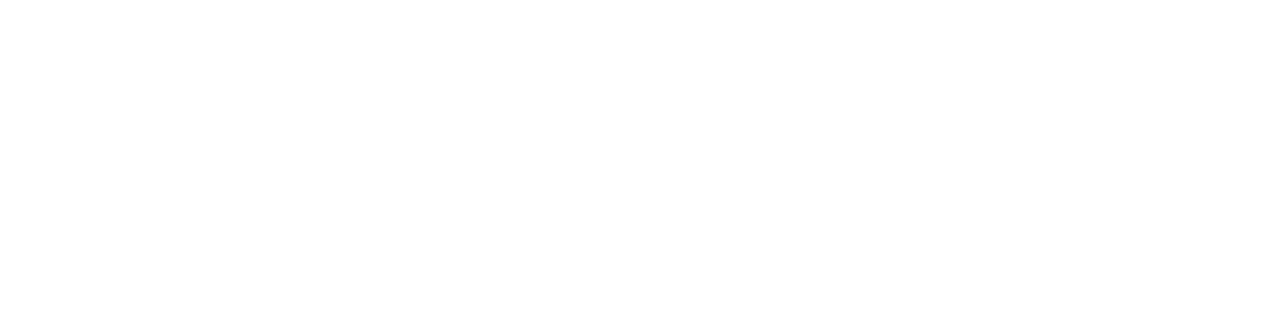
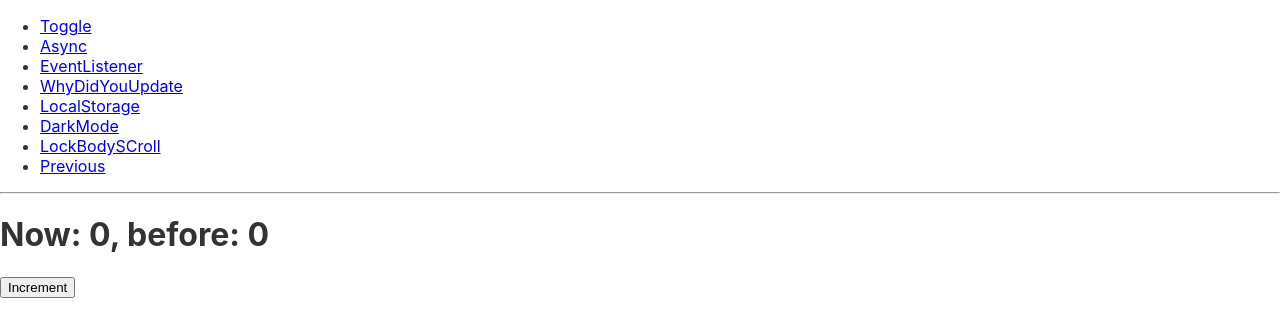
Before and after one commit to shuangmianxiaoQ/use-hooks, a React (Create React App) app: page /previous in a window 1280 px wide. Before the commit this address had no page. Shown: the top 336 px of the page. Built offline with nearby package versions, Linux system fonts and the light colour scheme.

Commit message:
usePrevious

```diff
--- a/src/App.tsx
+++ b/src/App.tsx
@@ -6,6 +6,7 @@
   EventListener,
   LocalStorage,
   LockBodyScroll,
+  Previous,
   Toggle,
   WhyDidYouUpdate
 } from "./components";
@@ -19,8 +20,9 @@
         <Route path="event-listener" element={<EventListener />} />
         <Route path="why-did-you-update" element={<WhyDidYouUpdate />} />
         <Route path="local-stroage" element={<LocalStorage />} />
+        <Route path="dark-mode" element={<DarkMode />} />
         <Route path="local-body-scroll" element={<LockBodyScroll />} />
-        <Route path="dark-mode" element={<DarkMode />} />
+        <Route path="previous" element={<Previous />} />
       </Route>
     </Routes>
   );
--- a/src/Layout.tsx
+++ b/src/Layout.tsx
@@ -21,10 +21,13 @@
             <Link to="/local-stroage">LocalStorage</Link>
           </li>
           <li>
-            <Link to="local-body-scroll">LockBodySCroll</Link>
+            <Link to="/dark-mode">DarkMode</Link>
           </li>
           <li>
-            <Link to="/dark-mode">DarkMode</Link>
+            <Link to="/local-body-scroll">LockBodySCroll</Link>
+          </li>
+          <li>
+            <Link to="/previous">Previous</Link>
           </li>
         </ul>
       </nav>
--- /dev/null
+++ b/src/components/Previous.tsx
@@ -0,0 +1,18 @@
+import { useState } from "react";
+import { usePrevious } from "../hooks";
+
+const Previous = () => {
+  const [count, setCount] = useState(0);
+  const prevCount = usePrevious(count);
+
+  return (
+    <div>
+      <h1>
+        Now: {count}, before: {prevCount}
+      </h1>
+      <button onClick={() => setCount(count + 1)}>Increment</button>
+    </div>
+  );
+};
+
+export default Previous;
--- a/src/components/index.ts
+++ b/src/components/index.ts
@@ -3,5 +3,6 @@
 export { default as EventListener } from "./EventListener";
 export { default as LocalStorage } from "./LocalStorage";
 export { default as LockBodyScroll } from "./LockBodyScroll";
+export { default as Previous } from "./Previous";
 export { default as Toggle } from "./Toggle";
 export { default as WhyDidYouUpdate } from "./WhyDidYouUpdate";
--- a/src/hooks/index.ts
+++ b/src/hooks/index.ts
@@ -3,5 +3,6 @@
 export { default as useEventListener } from "./use-event-listener";
 export { default as useLocalStorage } from "./use-local-storage";
 export { default as useLockBodyScroll } from "./use-lock-body-scroll";
+export { default as usePrevious } from "./use-previous";
 export { default as useToggle } from "./use-toggle";
 export { default as useWhyDidYouUpdate } from "./use-why-did-you-update";
--- /dev/null
+++ b/src/hooks/use-previous.ts
@@ -0,0 +1,13 @@
+import { useEffect, useRef } from "react";
+
+const usePrevious = <T>(value: T) => {
+  const ref = useRef(value);
+
+  useEffect(() => {
+    ref.current = value;
+  }, [value]);
+
+  return ref.current;
+};
+
+export default usePrevious;
```
